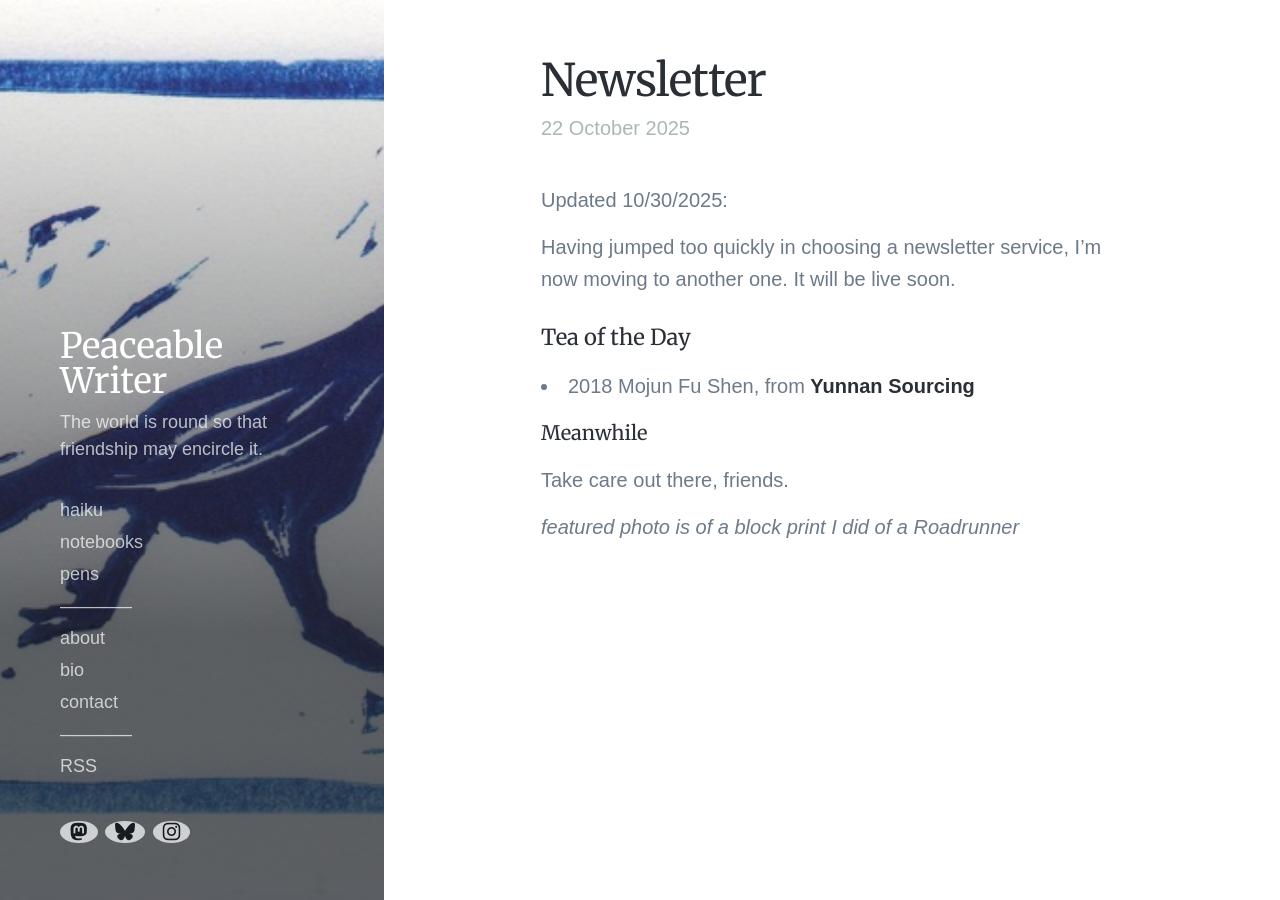
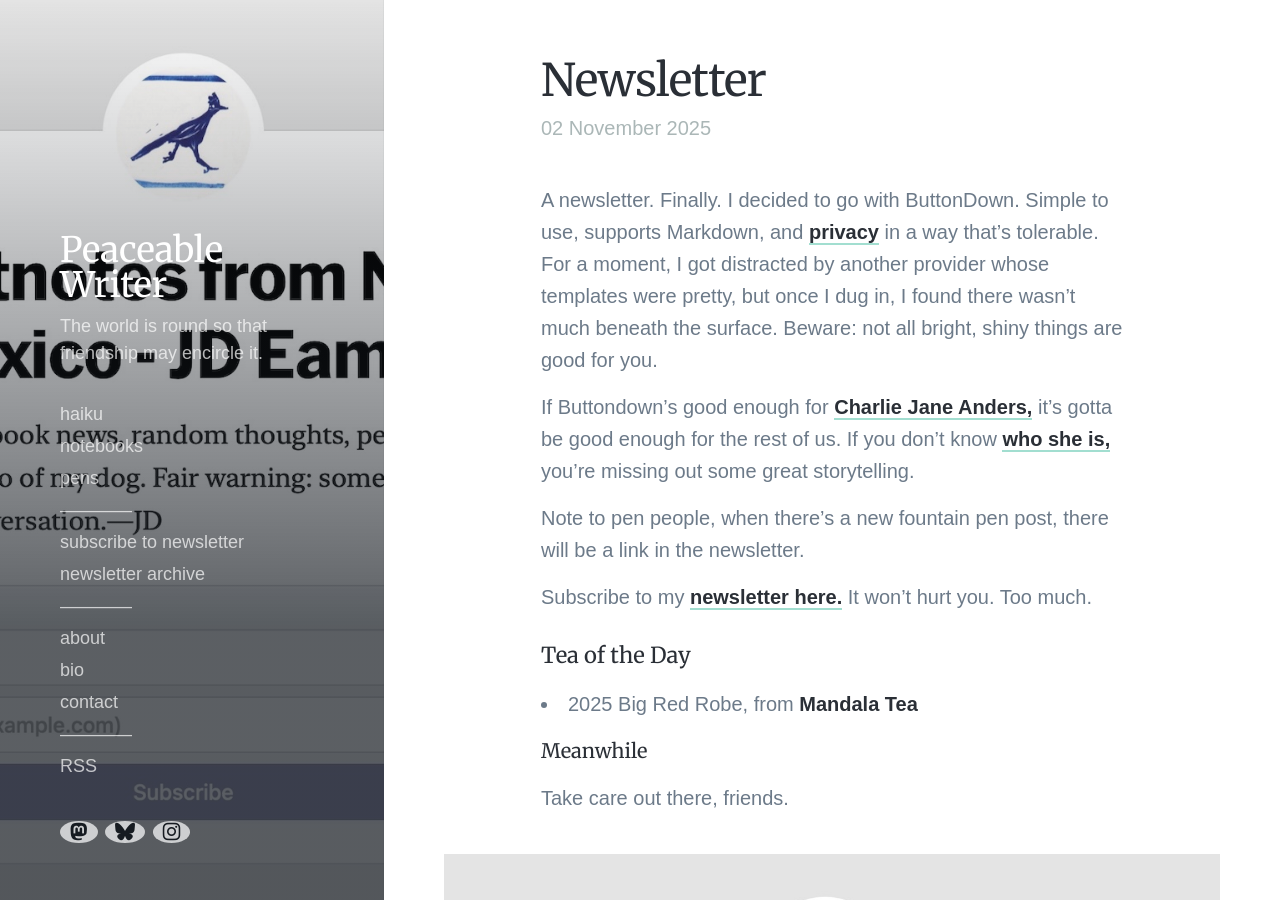
Before and after one commit to jdeames/jdeames.github.io, a Jekyll site: the page built from _posts/2025-11-02-Newsletter.md, in a window 1280 px wide and 900 px high. Built offline with Jekyll 4.4.1, drawn with Linux system fonts in a browser that asks for light colours; nearby versions of some CDN libraries; some web fonts are replaced; some of the changed text lies outside the part shown.

Commit message:
updates newsletter

```diff
--- a/_data/settings.yml
+++ b/_data/settings.yml
@@ -18,6 +18,11 @@
     - title: 'pens'
       url: '/pens/'
     - title: '————'
+    - title: 'subscribe to newsletter'
+      url: 'https://buttondown.com/jdeames'
+    - title: 'newsletter archive'
+      url: 'https://buttondown.com/jdeames/archive'
+    - title: '————'
     - title: 'about'
       url: '/about'
     - title: 'bio'
@@ -25,7 +30,6 @@
     - title: 'contact'
       url: '/contact'
     - title: '————'
-      url: '/'
     - title: 'RSS'
       url: '/subscriberss'
 
--- /dev/null
+++ b/_posts/2025-11-02-Newsletter.md
@@ -0,0 +1,25 @@
+---
+title: 'Newsletter'
+date: 2025-11-02 00:00:00
+featured_image: '/images/misc/subscribe.jpg'
+image: '/images/pwlogo.png'
+excerpt: 'newsletter announcement'
+---
+
+A newsletter. Finally. I decided to go with ButtonDown. Simple to use, supports Markdown, and [privacy](https://buttondown.com/features/privacy) in a way that's tolerable. For a moment, I got distracted by another provider whose templates were pretty, but once I dug in, I found there wasn't much beneath the surface. Beware: not all bright, shiny things are good for you.
+
+If Buttondown's good enough for [Charlie Jane Anders,](https://buttondown.com/charliejane) it's gotta be good enough for the rest of us. If you don't know [who she is,](https://www.charliejaneanders.com/about) you're missing out some great storytelling.
+
+Note to pen people, when there's a new fountain pen post, there will be a link in the newsletter.
+
+Subscribe to my [newsletter here.](https://buttondown.com/jdeames) It won't hurt you. Too much.
+
+#### Tea of the Day
+- 2025 Big Red Robe, from [Mandala Tea](https://www.mandalatea.com/oolong/big-red-robe-fancy-grade-dark-roast)
+
+##### Meanwhile
+Take care out there, friends.
+
+![featured photo: screenshot of subscribe page]( /images/misc/subscribe.jpg)
+
+*featured photo is screenshot of new subscribe page*
```
Also changed, not shown: images/misc/subscribe.jpg (added).
